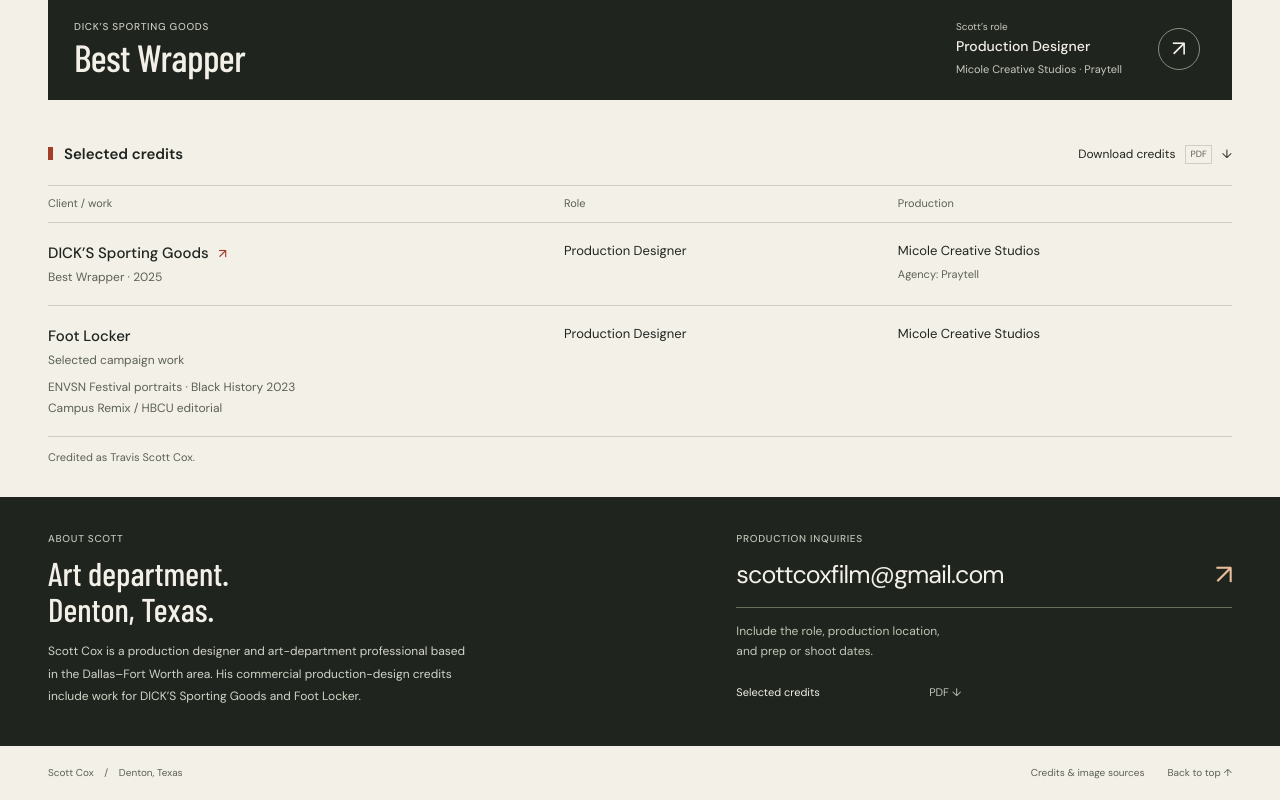
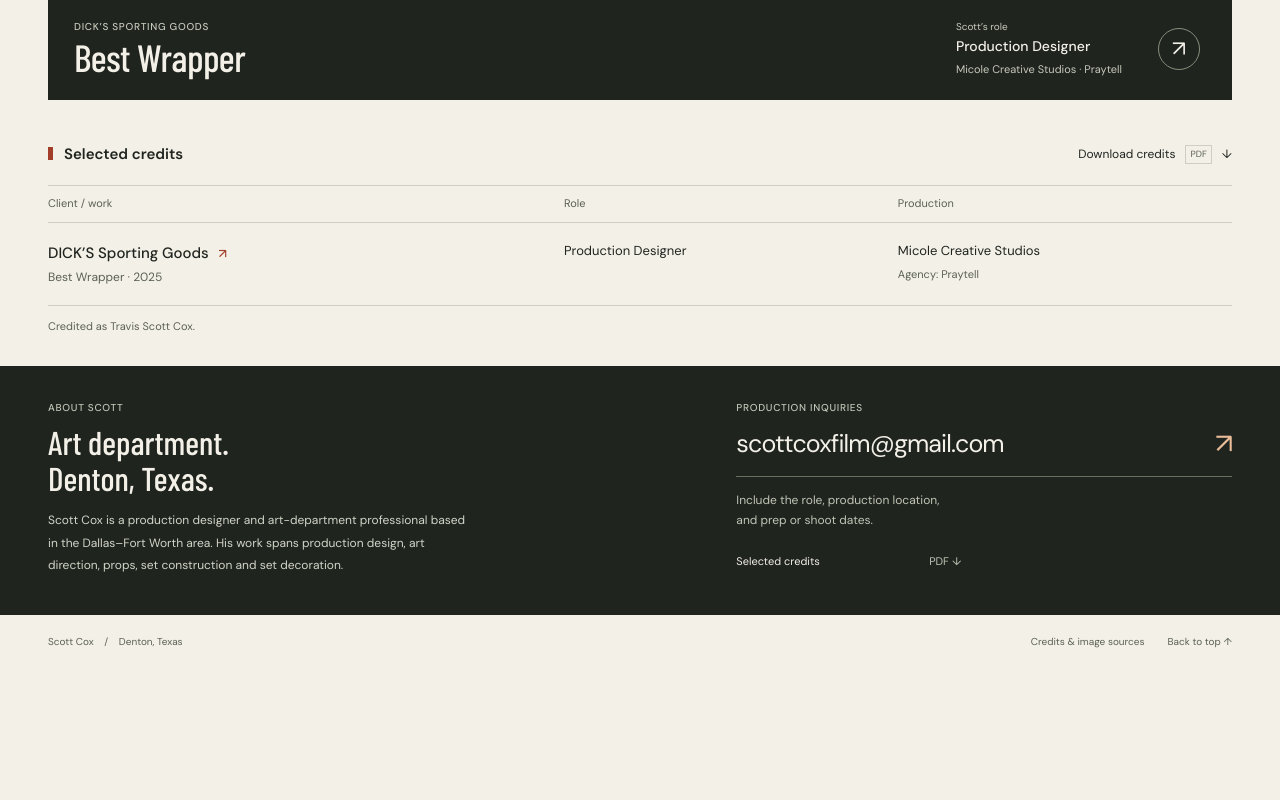
Before and after one commit to cmcnosky/scott-cox-portfolio-preview, a plain HTML site: page index.html in a window 1280 px wide. Shown: the part 674-1474 px from the top of the page. After the commit the page ends 1343 px from the top, so only its background shows below. Drawn offline with Linux system fonts and the light colour scheme.

Commit message:
Withdraw unsupported Foot Locker credits after source review

```diff
--- a/index.html
+++ b/index.html
@@ -12,8 +12,8 @@
 <div class="feature-caption"><div><p class="eyebrow">DICK’S Sporting Goods</p><h3><a href="work/dicks-best-wrapper.html">Best Wrapper</a></h3></div><div class="feature-role"><span class="meta-label">Scott’s role</span><strong>Production Designer</strong><span>Micole Creative Studios · Praytell</span></div><a class="circle-link" href="work/dicks-best-wrapper.html" aria-label="Explore Best Wrapper project">↗</a></div></article>
 </section>
 <section id="credits" class="credits-section wrap" aria-labelledby="credits-title"><div class="section-heading"><h2 id="credits-title">Selected credits</h2><a class="text-link" href="assets/Scott-Cox-Selected-Credits.pdf" download>Download credits <span class="file-type">PDF</span> <span aria-hidden="true">↓</span></a></div>
-<div class="credits-table" role="table" aria-label="Selected production-design credits"><div class="credit-header" role="row"><span role="columnheader">Client / work</span><span role="columnheader">Role</span><span role="columnheader">Production</span></div><div class="credit-record" role="row"><div role="cell"><a href="work/dicks-best-wrapper.html">DICK’S Sporting Goods <span aria-hidden="true">↗</span></a><p>Best Wrapper · 2025</p></div><div role="cell">Production Designer</div><div role="cell">Micole Creative Studios<span class="credit-sub">Agency: Praytell</span></div></div><div class="credit-record" role="row"><div role="cell"><strong>Foot Locker</strong><p>Selected campaign work</p><p class="credit-context">ENVSN Festival portraits · Black History 2023<br>Campus Remix / HBCU editorial</p></div><div role="cell">Production Designer</div><div role="cell">Micole Creative Studios</div></div></div><p class="credits-note">Credited as Travis Scott Cox.</p>
+<div class="credits-table" role="table" aria-label="Selected production-design credits"><div class="credit-header" role="row"><span role="columnheader">Client / work</span><span role="columnheader">Role</span><span role="columnheader">Production</span></div><div class="credit-record" role="row"><div role="cell"><a href="work/dicks-best-wrapper.html">DICK’S Sporting Goods <span aria-hidden="true">↗</span></a><p>Best Wrapper · 2025</p></div><div role="cell">Production Designer</div><div role="cell">Micole Creative Studios<span class="credit-sub">Agency: Praytell</span></div></div></div><p class="credits-note">Credited as Travis Scott Cox.</p>
 </section>
-<section id="contact" class="contact-section" aria-labelledby="contact-title"><div class="contact-inner wrap"><div class="contact-bio"><p class="eyebrow">About Scott</p><h2 id="contact-title">Art department.<br>Denton, Texas.</h2><p>Scott Cox is a production designer and art-department professional based in the Dallas–Fort Worth area. His commercial production-design credits include work for DICK’S Sporting Goods and Foot Locker.</p></div><div class="contact-action"><p class="eyebrow">Production inquiries</p><a class="email-link" href="mailto:scottcoxfilm@gmail.com?subject=Production%20inquiry">scottcoxfilm@gmail.com <span aria-hidden="true">↗</span></a><p>Include the role, production location,<br>and prep or shoot dates.</p><a class="contact-download" href="assets/Scott-Cox-Selected-Credits.pdf" download>Selected credits <span>PDF ↓</span></a></div></div></section>
+<section id="contact" class="contact-section" aria-labelledby="contact-title"><div class="contact-inner wrap"><div class="contact-bio"><p class="eyebrow">About Scott</p><h2 id="contact-title">Art department.<br>Denton, Texas.</h2><p>Scott Cox is a production designer and art-department professional based in the Dallas–Fort Worth area. His work spans production design, art direction, props, set construction and set decoration.</p></div><div class="contact-action"><p class="eyebrow">Production inquiries</p><a class="email-link" href="mailto:scottcoxfilm@gmail.com?subject=Production%20inquiry">scottcoxfilm@gmail.com <span aria-hidden="true">↗</span></a><p>Include the role, production location,<br>and prep or shoot dates.</p><a class="contact-download" href="assets/Scott-Cox-Selected-Credits.pdf" download>Selected credits <span>PDF ↓</span></a></div></div></section>
 </main>
 <footer class="site-footer wrap"><span>Scott Cox <span class="footer-separator">/</span> Denton, Texas</span><div><a href="sources.html">Credits & image sources</a><a href="#main">Back to top ↑</a></div></footer></body></html>
```
Also changed, not shown: sources.html (+1 -1 lines), 1 other file.
